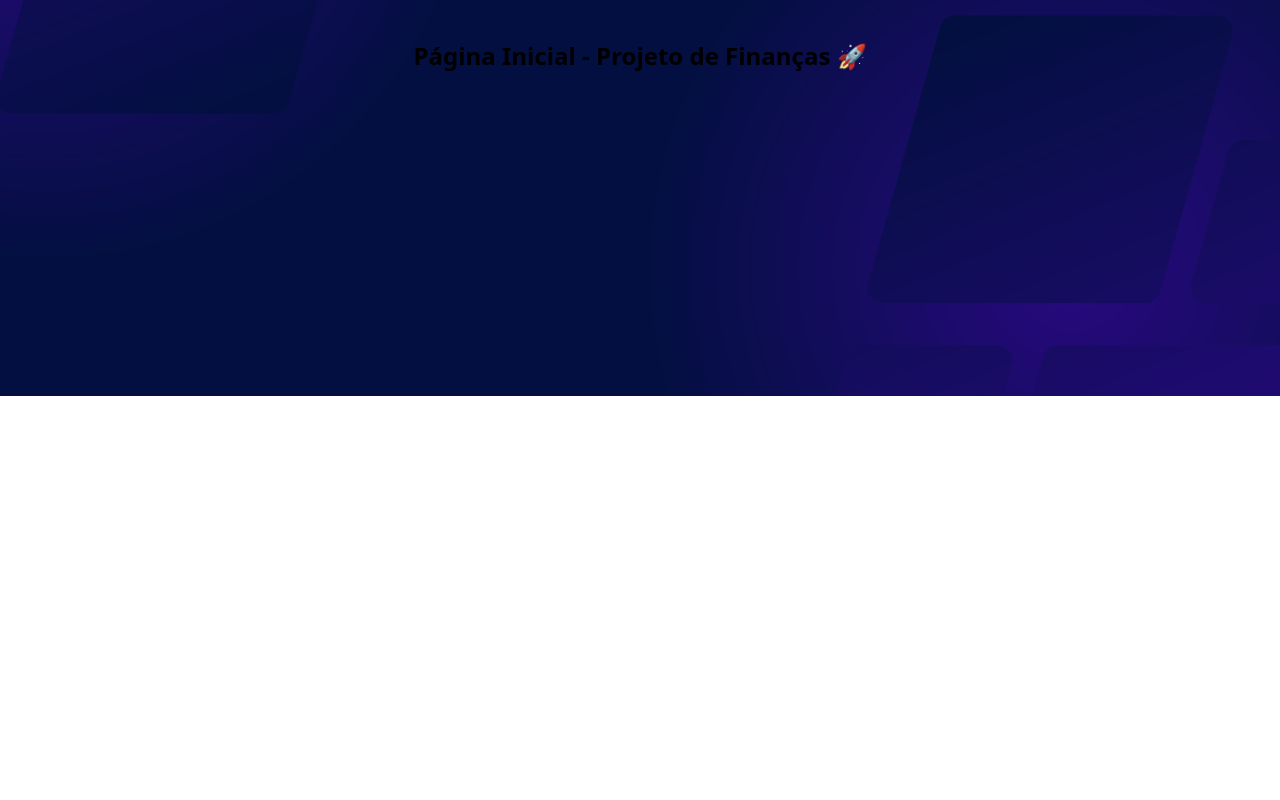
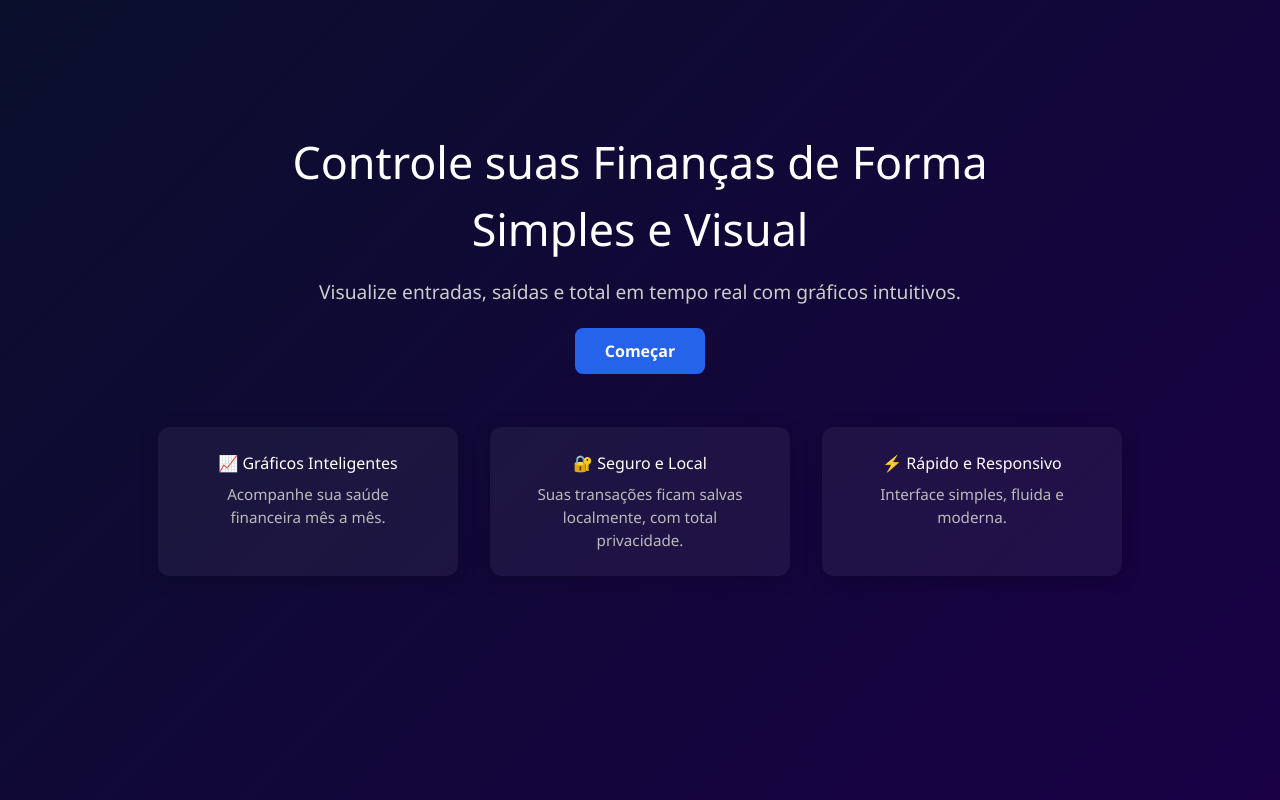
Before and after one commit to paiva737/PaivaFinance, a Vue app: page / in a window 1280 px wide. Built offline with nearby package versions, Linux system fonts and the light colour scheme.

Commit message:
adicionando pagina home e estilizando ao projeto

```diff
--- a/index.html
+++ b/index.html
@@ -4,7 +4,7 @@
     <meta charset="UTF-8" />
     <link rel="icon" type="image/svg+xml" href="/vite.svg" />
     <meta name="viewport" content="width=device-width, initial-scale=1.0" />
-    <title>Vite + Vue</title>
+    <title>PaivaFinance</title>
   </head>
   <body>
     <div id="app"></div>
--- /dev/null
+++ b/src/pages/Home.css
@@ -0,0 +1,70 @@
+.home-container {
+  min-height: 100vh;
+  background: linear-gradient(135deg, #0a0f2c, #190045);
+  color: white;
+  display: flex;
+  flex-direction: column;
+  align-items: center;
+  padding: 2rem;
+  font-family: 'Segoe UI', sans-serif;
+}
+
+.home-header {
+  text-align: center;
+  max-width: 700px;
+  margin-top: 6rem;
+}
+
+.home-header h1 {
+  font-size: 2.8rem;
+  margin-bottom: 1rem;
+}
+
+.home-header p {
+  font-size: 1.2rem;
+  color: #cccccc;
+  margin-bottom: 2rem;
+}
+
+.start-button {
+  background-color: #2563eb;
+  color: white;
+  padding: 12px 30px;
+  font-weight: bold;
+  font-size: 1rem;
+  border: none;
+  border-radius: 8px;
+  text-decoration: none;
+  transition: background 0.3s ease;
+}
+
+.start-button:hover {
+  background-color: #1e40af;
+}
+
+.home-benefits {
+  margin-top: 4rem;
+  display: flex;
+  gap: 2rem;
+  flex-wrap: wrap;
+  justify-content: center;
+}
+
+.benefit-card {
+  background: rgba(255, 255, 255, 0.05);
+  padding: 1.5rem 2rem;
+  border-radius: 12px;
+  max-width: 300px;
+  text-align: center;
+  box-shadow: 0 4px 20px rgba(0, 0, 0, 0.2);
+}
+
+.benefit-card h2 {
+  margin-bottom: 0.5rem;
+  color: #ffffff;
+}
+
+.benefit-card p {
+  color: #bbbbbb;
+  font-size: 0.95rem;
+}
--- a/src/pages/Home.vue
+++ b/src/pages/Home.vue
@@ -1,8 +1,31 @@
 <template>
-  <div class="text-2xl font-bold text-center mt-10">
-    Página Inicial - Projeto de Finanças 🚀
+  <div class="home-container">
+    <header class="home-header">
+      <h1>Controle suas Finanças de Forma Simples e Visual</h1>
+      <p>Visualize entradas, saídas e total em tempo real com gráficos intuitivos.</p>
+      <router-link to="/login" class="start-button">Começar</router-link>
+    </header>
+
+    <section class="home-benefits">
+      <div class="benefit-card">
+        <h2>📈 Gráficos Inteligentes</h2>
+        <p>Acompanhe sua saúde financeira mês a mês.</p>
+      </div>
+      <div class="benefit-card">
+        <h2>🔐 Seguro e Local</h2>
+        <p>Suas transações ficam salvas localmente, com total privacidade.</p>
+      </div>
+      <div class="benefit-card">
+        <h2>⚡ Rápido e Responsivo</h2>
+        <p>Interface simples, fluida e moderna.</p>
+      </div>
+    </section>
   </div>
 </template>
 
-<script setup>
+<script>
+export default {
+  name: 'Home'
+};
+import './Home.css'
 </script>
```
